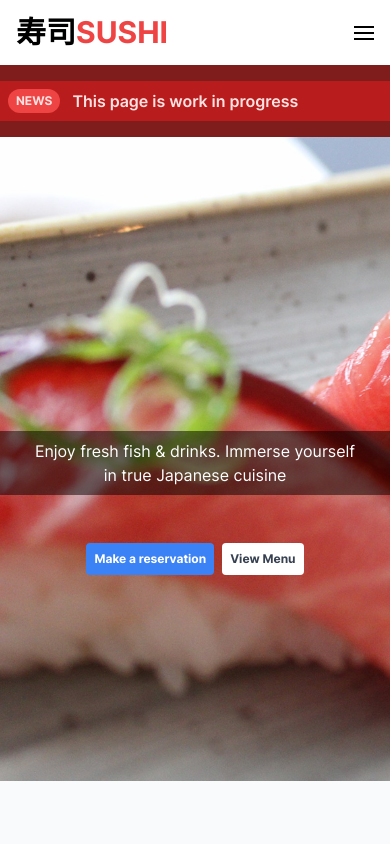
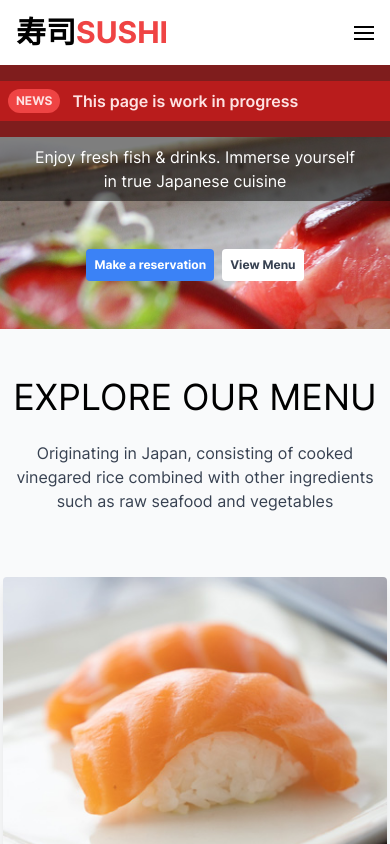
Before and after one commit to luckystar20206/sushi-landing-page-tailwindcss, a Vue app: page / in a window 390 px wide. Built offline with nearby package versions, Linux system fonts and the light colour scheme; what @tailwindcss/typography would draw is missing.

Commit message:
Change carousel height from h-screen to h-48 on mobile h-96 on medium and larger

```diff
--- a/src/components/SliderHome.vue
+++ b/src/components/SliderHome.vue
@@ -1,13 +1,9 @@
 <template>
     <div>
-        <Carousel :autoplay="6000" :wrap-around="true" class="mb-0 md:mb-12">
-            <Slide
-                v-for="(slide, index) in slides"
-                :key="slide"
-                class="relative h-screen"
-            >
+        <Carousel :autoplay="6000" :wrap-around="true" class="mb-12">
+            <Slide v-for="(slide, index) in slides" :key="slide">
                 <div
-                    class="absolute bg-cover bg-no-repeat inset-0 flex items-center justify-center"
+                    class="relative h-48 md:h-96 w-full bg-cover bg-no-repeat flex items-center justify-center"
                     :style="{
                         'background-image': slide.bg,
                         'background-position': backgroundPosition,
@@ -15,7 +11,7 @@
                 >
                     <div class="">
                         <div
-                            class="text-1xl md:text-4xl bg-black bg-opacity-50 text-white text-center block px-8 py-2 -mt-16 md:py-8"
+                            class="text-1xl md:text-4xl bg-black bg-opacity-50 text-white text-center block px-8 py-2 md:py-8"
                         >
                             <span class="opacity-100">{{
                                 slide.headLine
@@ -32,7 +28,7 @@
                             <button
                                 class="text-xs md:text-base bg-white hover:bg-gray-200 text-gray-700 font-bold py-2 px-2 rounded"
                             >
-                                <a href="menu">View Menu</a>
+                                <a href="/menu">View Menu</a>
                             </button>
                         </div>
                     </div>
@@ -68,7 +64,7 @@ export default defineComponent({
                 bg: "url('/images/bg-home2.jpg",
             },
         ],
-        backgroundPosition: "0 -200px",
+        backgroundPosition: "0 0",
         settings: {
             itemsToShow: 1,
             snapAlign: "center",
@@ -79,10 +75,4 @@ export default defineComponent({
 </script>
 
 <style scoped>
-/* Temporary fix for not being able to scroll down on mobile using vu3-carousel. Trying to scroll down triggers sliding to next slider instead. */
-/* @media screen and (max-width: 640px) {
-    .carousel {
-        pointer-events: none;
-    }
-} */
 </style>
```
Also changed, not shown: public/images/bg-home1.jpg, public/images/bg-home2.jpg.
